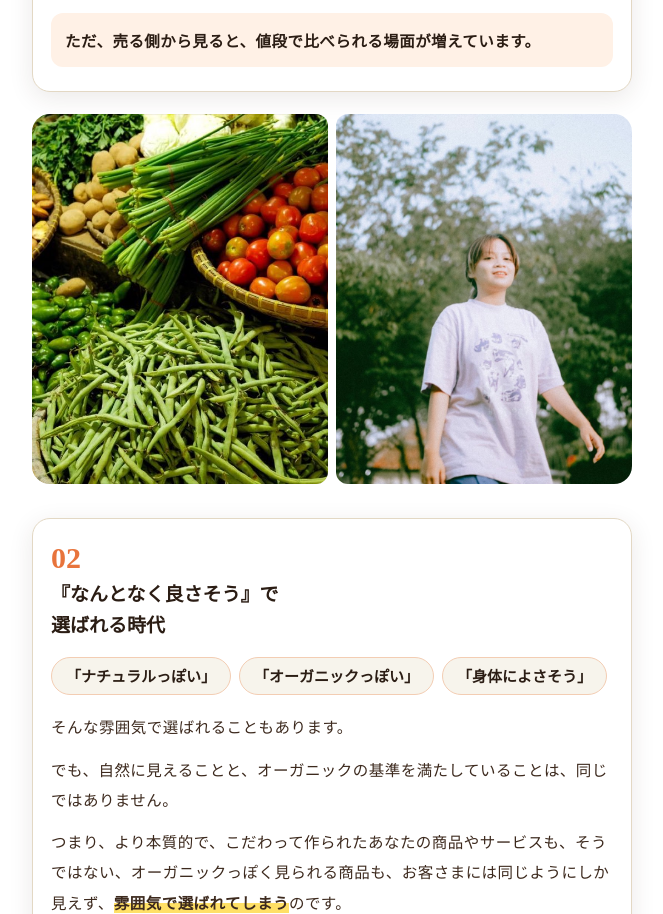
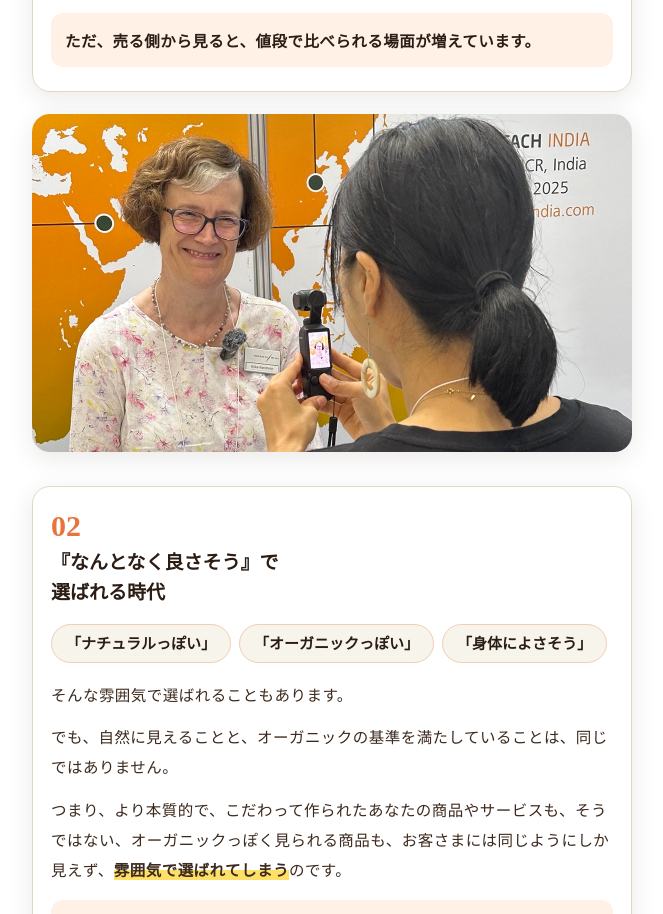
Before and after one commit to IOBSchool/iob-zoom-seminar, a plain HTML site: page index.html in a window 1280 px wide. Shown: the part 6551-7465 px from the top of the page, without its empty margins (308-971 px from the left). Drawn offline with Linux system fonts and the light colour scheme; no server answers.

Commit message:
著作権フリー写真2枚を、自前の見本市の写真に差し替え
Co-Authored-By: Claude Opus 5.5 <noreply@anthropic.com>

```diff
--- a/index.html
+++ b/index.html
@@ -631,7 +631,7 @@
       <p class="t">選べるのは、うれしいことです。</p>
       <p class="t call">ただ、売る側から見ると、値段で比べられる場面が増えています。</p>
     </div>
-    <div class="pgrid g2"><img src="img/p_supermarket.jpg" alt="大手のお店のオーガニック売り場の通路" loading="lazy"><img src="img/p_market.jpg" alt="市場に並ぶ色とりどりの野菜" loading="lazy"></div>
+    <div class="photo"><img src="img/p_biofach2024.jpg" alt="オーガニックの見本市で出展者に話を聞く" loading="lazy" style="object-position:50% 30%"></div>
     <div class="blk">
       <h3 class="sh">『なんとなく良さそう』で<br>選ばれる時代</h3>
       <div class="pills"><span>「ナチュラルっぽい」</span><span>「オーガニックっぽい」</span><span>「身体によさそう」</span></div>
```
Also changed, not shown: img/p_biofach2024.jpg (added), img/p_market.jpg (deleted), img/p_supermarket.jpg (deleted).
